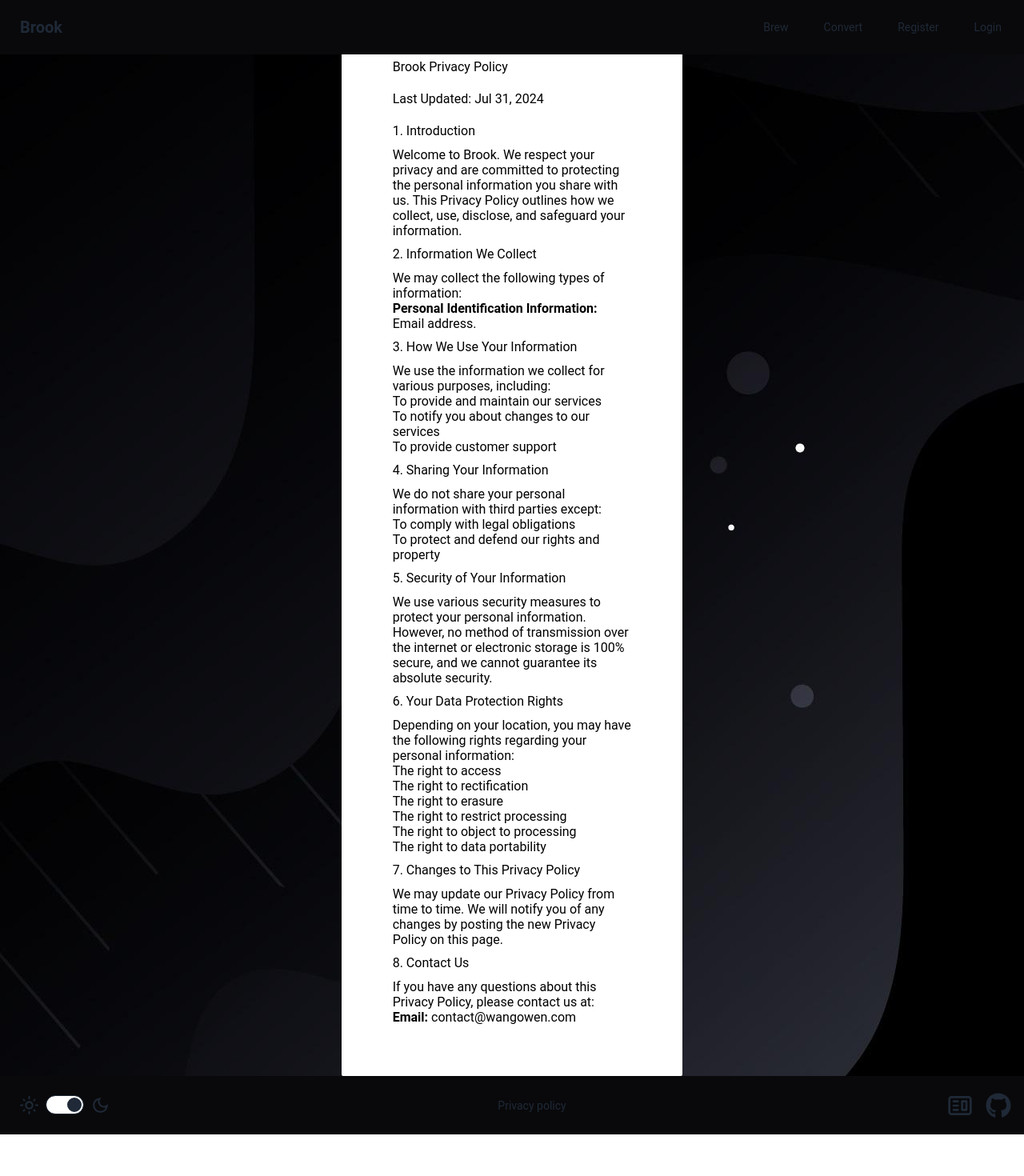
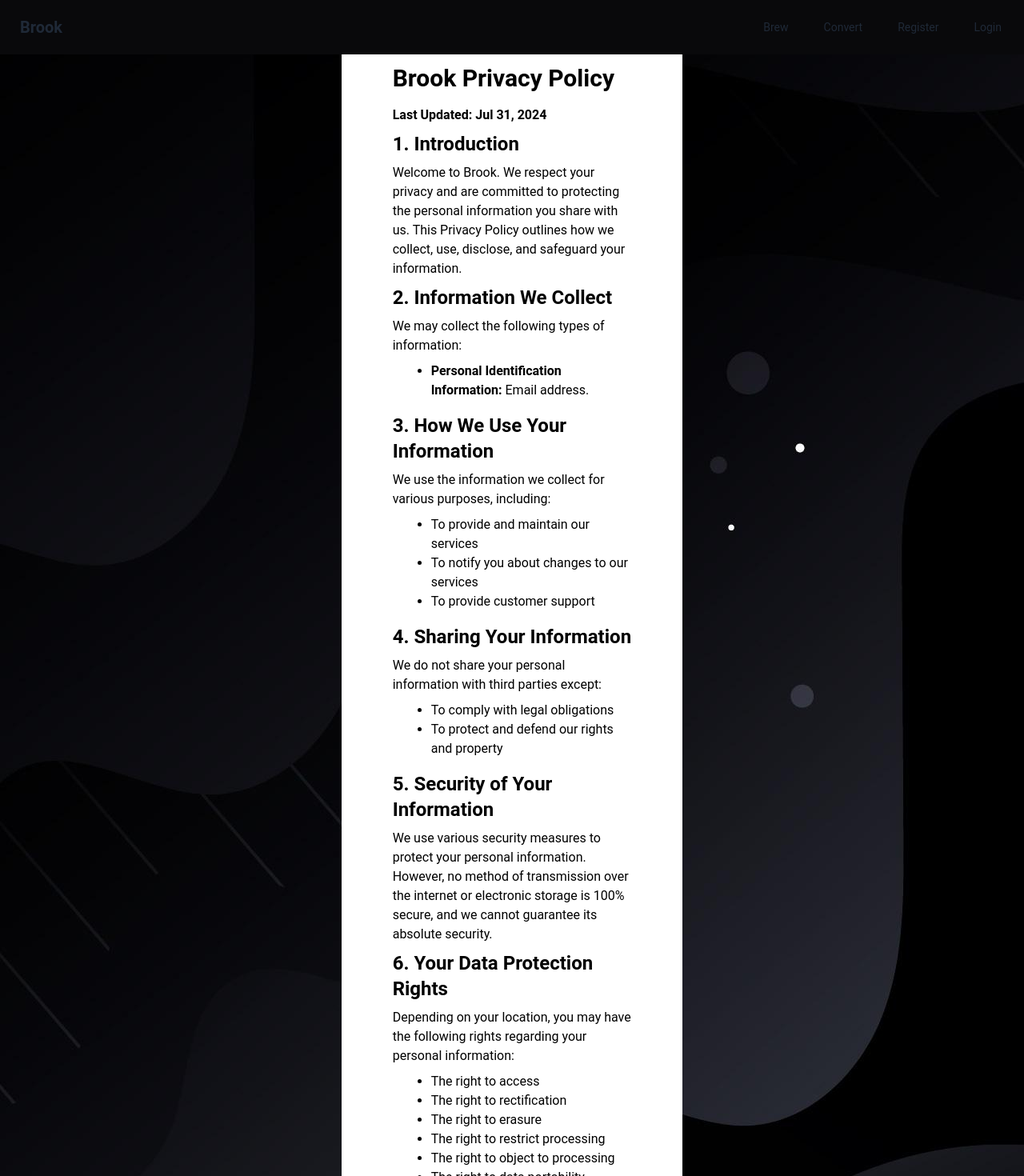
Before and after one commit to wang-owen/Brook, a React (Vite) app in the folder client/: page /legal/privacy in a window 1280 px wide. Shown: the top 1470 px of the page at 80% size. Before the commit the page ends 1418 px from the top, so only its background shows below. Built offline with nearby package versions, Linux system fonts and the light colour scheme; no server answers.

Commit message:
minor change

```diff
--- a/client/src/pages/PrivacyPage.tsx
+++ b/client/src/pages/PrivacyPage.tsx
@@ -1,59 +1,69 @@
-import "../styles/privacy.css";
-
 const PrivacyPage = () => {
     return (
         <section className="min-h-screen flex justify-center items-center">
-            <div className="w-1/3 leading-10 bg-white text-black p-16 rounded-sm">
-                <h1>Brook Privacy Policy</h1>
-                <h3>Last Updated: Jul 31, 2024</h3>
-                <h2>1. Introduction</h2>
+            <div className="w-1/3 bg-white text-black p-16 rounded-sm">
+                <h1 className="text-3xl font-bold py-4">
+                    Brook Privacy Policy
+                </h1>
+                <h3 className="font-bold">Last Updated: Jul 31, 2024</h3>
+                <h2 className="text-2xl font-bold py-2">1. Introduction</h2>
                 <p>
                     Welcome to Brook. We respect your privacy and are committed
                     to protecting the personal information you share with us.
                     This Privacy Policy outlines how we collect, use, disclose,
                     and safeguard your information.
                 </p>
-                <h2>2. Information We Collect</h2>
+                <h2 className="text-2xl font-bold py-2">
+                    2. Information We Collect
+                </h2>
                 <p>
                     We may collect the following types of information:
-                    <ul>
+                    <ul className="list-disc pl-12 py-2">
                         <li>
                             <b>Personal Identification Information:</b> Email
                             address.
                         </li>
                     </ul>
                 </p>
-                <h2>3. How We Use Your Information</h2>
+                <h2 className="text-2xl font-bold py-2">
+                    3. How We Use Your Information
+                </h2>
                 <p>
                     We use the information we collect for various purposes,
                     including:
-                    <ul>
+                    <ul className="list-disc pl-12 py-2">
                         <li>To provide and maintain our services</li>
                         <li>To notify you about changes to our services</li>
                         <li>To provide customer support</li>
                     </ul>
                 </p>
-                <h2>4. Sharing Your Information</h2>
+                <h2 className="text-2xl font-bold py-2">
+                    4. Sharing Your Information
+                </h2>
                 <p>
                     We do not share your personal information with third parties
                     except:
-                    <ul>
+                    <ul className="list-disc pl-12 py-2">
                         <li>To comply with legal obligations</li>
                         <li>To protect and defend our rights and property</li>
                     </ul>
                 </p>
-                <h2>5. Security of Your Information</h2>
+                <h2 className="text-2xl font-bold py-2">
+                    5. Security of Your Information
+                </h2>
                 <p>
                     We use various security measures to protect your personal
                     information. However, no method of transmission over the
                     internet or electronic storage is 100% secure, and we cannot
                     guarantee its absolute security.
                 </p>
-                <h2>6. Your Data Protection Rights</h2>
+                <h2 className="text-2xl font-bold py-2">
+                    6. Your Data Protection Rights
+                </h2>
                 <p>
                     Depending on your location, you may have the following
                     rights regarding your personal information:
-                    <ul>
+                    <ul className="list-disc pl-12 py-2">
                         <li>The right to access</li>
                         <li>The right to rectification</li>
                         <li>The right to erasure</li>
@@ -62,17 +72,19 @@ const PrivacyPage = () => {
                         <li>The right to data portability</li>
                     </ul>
                 </p>
-                <h2>7. Changes to This Privacy Policy</h2>
+                <h2 className="text-2xl font-bold py-2">
+                    7. Changes to This Privacy Policy
+                </h2>
                 <p>
                     We may update our Privacy Policy from time to time. We will
                     notify you of any changes by posting the new Privacy Policy
                     on this page.
                 </p>
-                <h2>8. Contact Us</h2>
+                <h2 className="text-2xl font-bold py-2">8. Contact Us</h2>
                 <p>
                     If you have any questions about this Privacy Policy, please
                     contact us at:
-                    <ul>
+                    <ul className="list-disc pl-12 py-2">
                         <li>
                             <b>Email:</b> contact@wangowen.com
                         </li>
--- a/client/src/styles/privacy.css
+++ /dev/null
@@ -1,25 +0,0 @@
-h1 {
-    font-size: x-large;
-    font-weight: bold;
-}
-
-h2 {
-    font-size: larger;
-    font-weight: bold;
-}
-
-h3 {
-    font-size: large;
-    font-weight: bold;
-}
-
-p {
-    line-height: normal;
-}
-
-ul {
-    list-style-type: disc;
-    padding-left: 20px;
-    padding-top: 10px;
-    padding-bottom: 10px;
-}
```
